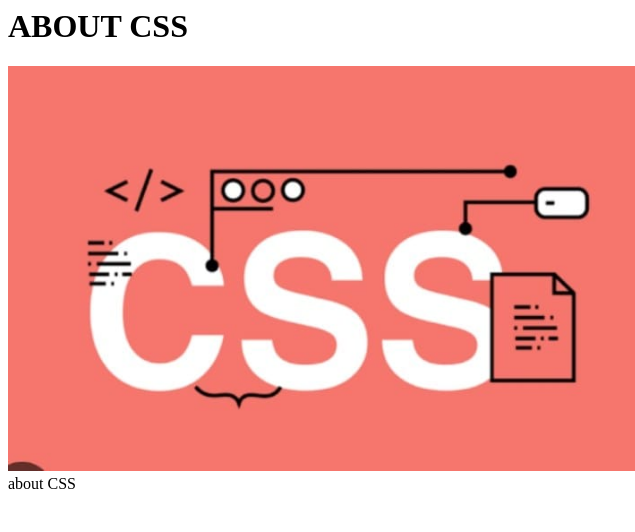
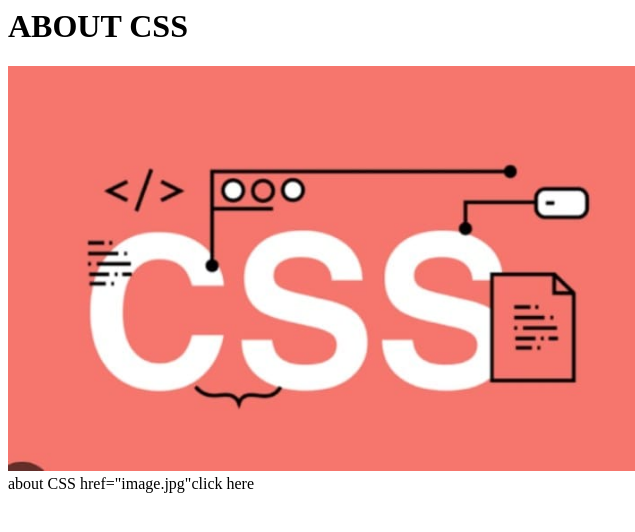
Before and after one commit to Keerthisailu/intro, a plain HTML site: page css.html in a window 1280 px wide. Shown: the full height of the page, 0-635 px from the left. Drawn offline with Linux system fonts and the light colour scheme.

Commit message:
commited

```diff
--- a/css.html
+++ b/css.html
@@ -6,6 +6,6 @@
 	<img width="50%"src="image.jpg">
 	<iframe width="560" height="315" src="https://www.youtube.com/embed/_UCpgkBKdMk?si=Lw3UFAhikFn1tCII" title="YouTube video player" frameborder="0" allow="accelerometer; autoplay; clipboard-write; encrypted-media; gyroscope; picture-in-picture; web-share" allowfullscreen></iframe>
 	to know about CSS
-    <a href="image.jpg"click here</a>
+    <a>href="image.jpg"click here </a>
     </body>
 </html>
```
